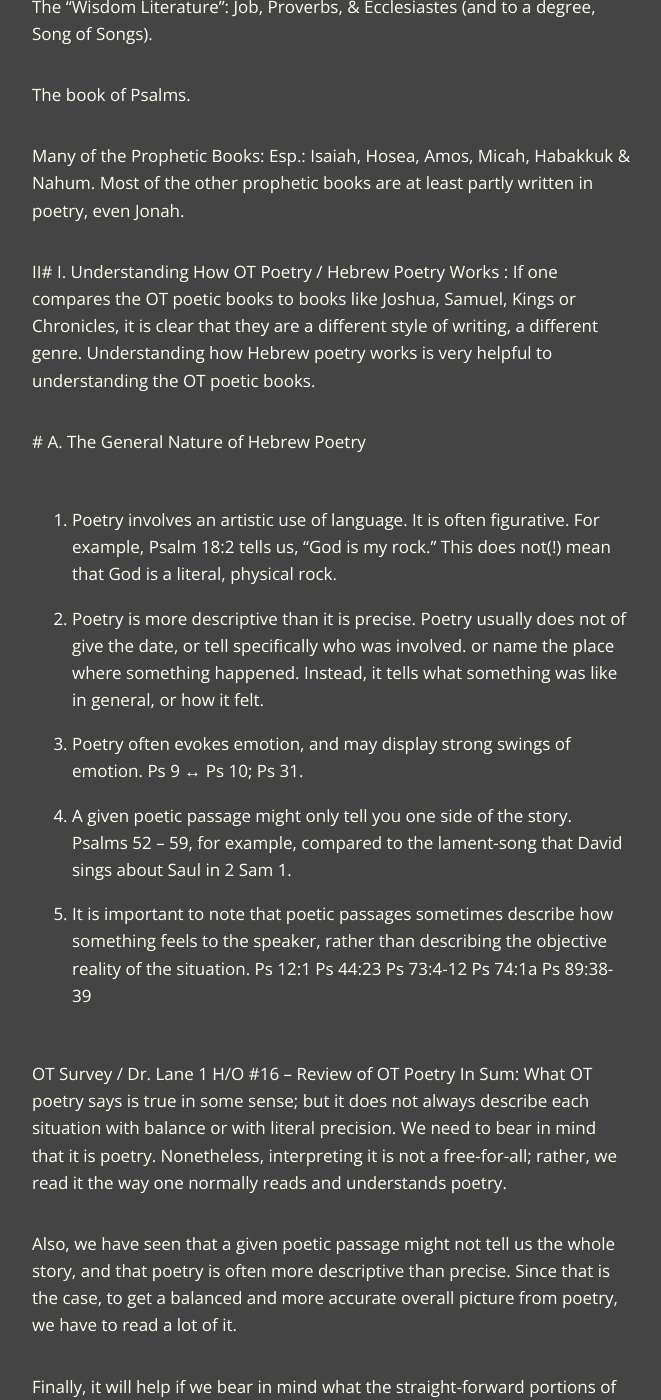
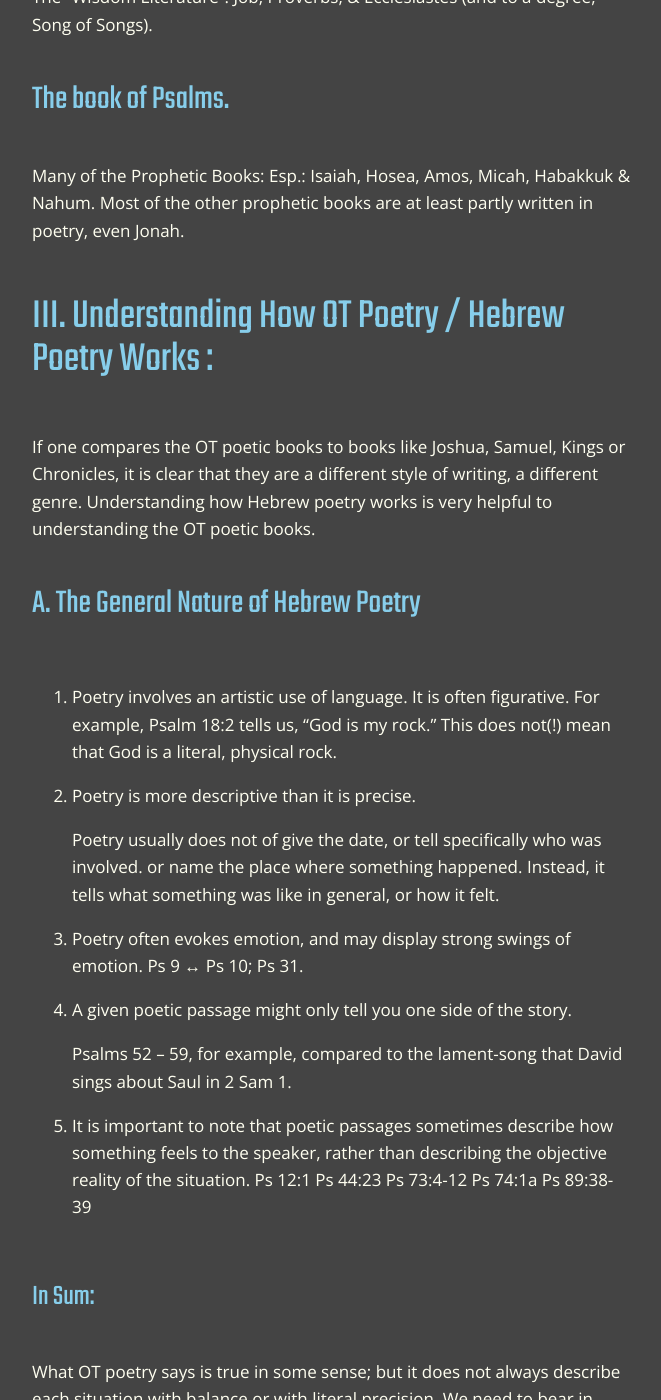
Before and after one commit to GospelTrust/kairos-bs-103, a Jekyll site: the page built from docs/content/_week-04/session-15.md, in a window 1280 px wide and 1400 px high, scrolled down 1663 px. Shown: the whole window, without its empty margins (308-969 px from the left). Built offline with Jekyll 4.4.1, drawn with Linux system fonts in a browser that asks for light colours; some of the changed text lies outside the part shown.

Commit message:
format(ho): Handouts 15-17

```diff
--- a/docs/_data/course.yml
+++ b/docs/_data/course.yml
@@ -123,14 +123,17 @@ week-04:
   - title: 'Introduction to the Wisdom Books'
     header: info
     session: 16
+    url: 'session-16'
     handouts: [ '17', '18' ]
   - title: 'Proverbs'
     header: info
     session: 17
+    url: 'session-17'
     handouts: [ '19' ]
   - title: 'Ecclesiastes'
     header: info
     session: 18
+    url: 'session-18'
     handouts: [ '20' ]
     part: 1
   - title: 'Ecclesiastes & Song of Songs'
--- a/docs/_includes/handouts/ho16.md
+++ b/docs/_includes/handouts/ho16.md
@@ -1,54 +1,53 @@
-H/O #16 – Review of OT Poetry
 
 # I. The Basic Assumptions about Interpreting Scripture:
 
 Although the Bible is not(!) a normal book—it is God’s divine revelation to us—nonetheless, God did choose to put it into written language. So we read the Bible according to the normal use of language. [This approach to reading the Bible is often labeled "the historical-grammatical method."] In brief, this means:
 
- * For the parts of the Bible that are written in a generally straight-forward style (the OT historical books, the laws, the NT epistles, the gospels & Acts), we read them in a generally straight-forward
- manner. For the large majority of verses in these books, we may take what they say at face value.
- * For the parts of the Bible that use poetic language (Psalms, most of Job, much of the prophets), we bear in mind that that language is more artistic, and is often figurative.
- * We pay attention to the grammar & to the meanings of the words.
- * We bear in mind the historical background & setting of the book, esp. where does it fall in the flow of the events in the Bible.
- * And we always(!) pay attention to the context of the passage. Always! Always! Always! Always!
+* For the parts of the Bible that are written in a generally straight-forward style (the OT historical books, the laws, the NT epistles, the gospels & Acts), we read them in a generally straight-forward
+manner. For the large majority of verses in these books, we may take what they say at face value.
+* For the parts of the Bible that use poetic language (Psalms, most of Job, much of the prophets), we bear in mind that that language is more artistic, and is often figurative.
+* We pay attention to the grammar & to the meanings of the words.
+* We bear in mind the historical background & setting of the book, esp. where does it fall in the flow of the events in the Bible.
+* And we always(!) pay attention to the context of the passage. Always! Always! Always! Always!
 
-I# I. Which OT Books Are <mostly> Poetic?
+# II. Which OT Books Are <mostly> Poetic?
 
 The "Wisdom Literature": Job, Proverbs, & Ecclesiastes (and to a degree, Song of Songs).
 
-The book of Psalms.
+## The book of Psalms.
 
 Many of the Prophetic Books: Esp.: Isaiah, Hosea, Amos, Micah, Habakkuk & Nahum. Most of the other prophetic books are at least partly written in poetry, even Jonah.
 
-II# I. Understanding How OT Poetry / Hebrew Poetry Works :
+# III. Understanding How OT Poetry / Hebrew Poetry Works :
+
 If one compares the OT poetic books to books like Joshua, Samuel, Kings or Chronicles, it is clear that they are a different style of writing, a different genre. Understanding how Hebrew poetry works is very helpful to understanding the OT poetic books.
 
- # A. The General Nature of Hebrew Poetry
+## A. The General Nature of Hebrew Poetry
+
 1. Poetry involves an artistic use of language. It is often figurative. For example, Psalm 18:2 tells us, "God is my rock." This does not(!) mean that God is a literal, physical rock.
 
 2. Poetry is more descriptive than it is precise.
- Poetry usually does not of give the date, or tell specifically who was involved. or name the place where something happened. Instead, it tells what something was like in general, or how it felt.
 
+   Poetry usually does not of give the date, or tell specifically who was involved. or name the place where something happened. Instead, it tells what something was like in general, or how it felt.
 
 3. Poetry often evokes emotion, and may display strong swings of emotion. Ps 9 ↔ Ps 10; Ps 31.
 
+4. A given poetic passage might only tell you one side of the story.
 
-
-4. A given poetic passage might only tell you one side of the story.
- Psalms 52 – 59, for example, compared to the lament-song that David sings about Saul in 2 Sam 1.
-
+   Psalms 52 – 59, for example, compared to the lament-song that David sings about Saul in 2 Sam 1.
 
 5. It is important to note that poetic passages sometimes describe how something feels to the speaker, rather than describing the objective reality of the situation. Ps 12:1 Ps 44:23 Ps 73:4-12 Ps 74:1a Ps 89:38-39
 
+### In Sum:
 
-OT Survey / Dr. Lane 1 H/O #16 – Review of OT Poetry
-In Sum:
 What OT poetry says is true in some sense; but it does not always describe each situation with balance or with literal precision. We need to bear in mind that it is poetry. Nonetheless, interpreting it is not a free-for-all; rather, we read it the way one normally reads and understands poetry.
 
 Also, we have seen that a given poetic passage might not tell us the whole story, and that poetry is often more descriptive than precise. Since that is the case, to get a balanced and more accurate overall picture from poetry, we have to read a lot of it.
 
 Finally, it will help if we bear in mind what the straight-forward portions of Scripture tell us about the issue, the topic, being described in the poetic passage.
 
- # B. The Most Common "Literary Features" of Hebrew Poetry
+## B. The Most Common "Literary Features" of Hebrew Poetry
+
 By "literary features" we mean: How is it actually written, what are the features of its writing style.
 
 For example, the features of traditional English poetry are: rhyming & cadence.
@@ -61,31 +60,31 @@ In poetic passages, the lines of text tend to come in pairs, and we are intended
 
 2. In poetic parallel lines, the thought of the second line usually relates back to the thought of the first line in one of three main ways:
 
-(1) It restates or closely echoes or the thought of the first line.
+   1. It restates or closely echoes or the thought of the first line.
 
-(2) It gives contrasting image which makes the same point.
+   2. It gives contrasting image which makes the same point.
 
-(3) It develops or completes or qualifies the thought of the first line.
+   3. It develops or completes or qualifies the thought of the first line.
 
 3. Sometimes the second line does not form a complete statement, some words are 'missing', so to speak. This is called gapping. When this occurs, the second line is assuming some words from the first line, usually the verb. Knowing this helps us make sense of lines of poetry that seem incomplete. Ps 24:1.
 
 4. Again, in OT poetry, the lines will usually come in pairs.
 
- Q: But what if we have an unpaired line, or a triplet?
+   Q: But what if we have an unpaired line, or a triplet?
 
- A: When there is an unpaired line, it usually does one of two things:
+   A: When there is an unpaired line, it usually does one of two things:
 
- * It is either a point of emphasis, or ,
+   * It is either a point of emphasis, or ,
 
- * It is the end of a poetic stanza, or both.
+   * It is the end of a poetic stanza, or both.
 
-Examples: the last verse in Ps 18, Ps 37, & Ps 94; then also Ruth 1:16,17.
+   Examples: the last verse in Ps 18, Ps 37, & Ps 94; then also Ruth 1:16,17.
 
-IV. Closing Thought about OT Poetry and How the Language of the Bible Works:
+# IV. Closing Thought about OT Poetry and How the Language of the Bible Works:
 
 Christians do(!) believe that the Bible is true. But consider the following statement:
 
-“I believe that every verse of the Bible is literally true.”
+> “I believe that every verse of the Bible is literally true.”
 
 Q: Is that accurate? Q: Is that an accurate description of how OT poetry works? Q: Is God a rock?
 
```
Also changed, not shown: docs/_includes/handouts/ho09.md (+4 -4 lines), docs/_includes/handouts/ho15.md (+31 -28 lines), docs/_includes/handouts/ho17.md (+68 -66 lines).
